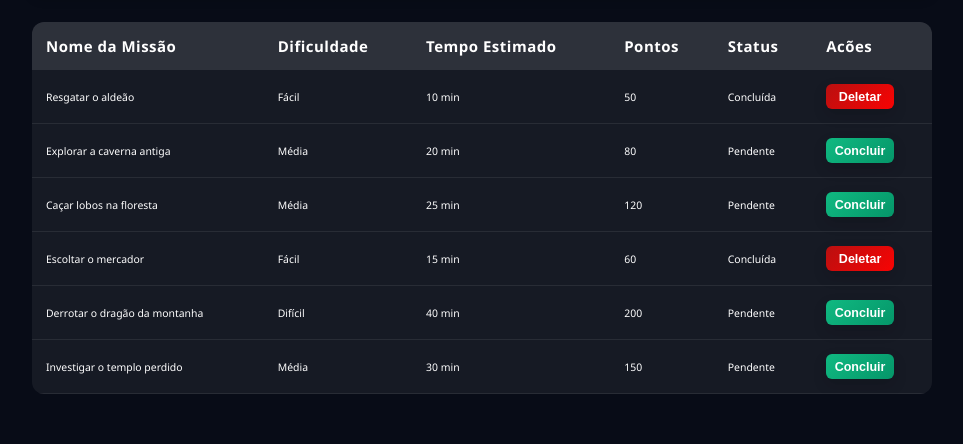
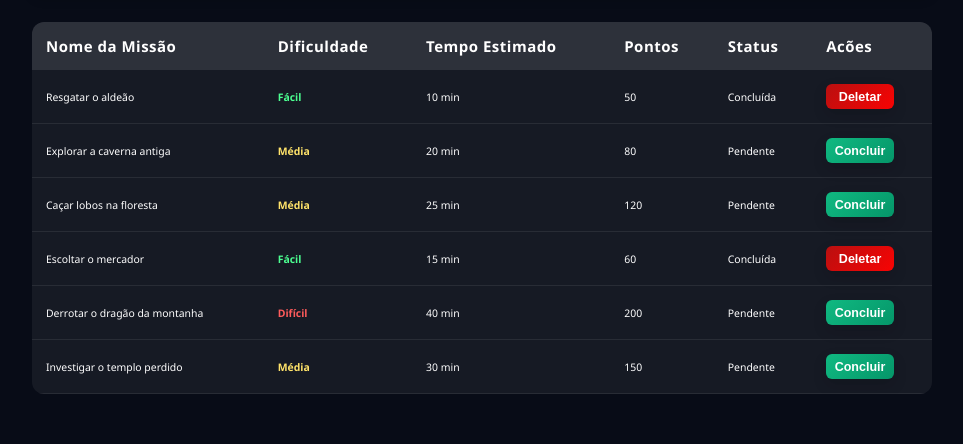
Before and after one commit to Henrique-nte/missions-project, a plain HTML site: page src/index.html in a window 1280 px wide. Shown: the part 176-620 px from the top of the page, without its empty margins (158-1121 px from the left). Drawn offline with nearby package versions, Linux system fonts and the light colour scheme.

Commit message:
Filtro Players

```diff
--- a/src/css/styles.css
+++ b/src/css/styles.css
@@ -306,12 +306,14 @@ tbody td {
   font-weight: bold;
 }
 
-.dificuldade-media {
+.dificuldade-media,
+.dificuldade-média {
   color: #ffe36a;
   font-weight: bold;
 }
 
-.dificuldade-dificil {
+.dificuldade-dificil,
+.dificuldade-difícil {
   color: #ff5c5c;
   font-weight: bold;
 }
--- a/src/js/index.js
+++ b/src/js/index.js
@@ -20,7 +20,9 @@ function carregarMissoes(jogadores) {
         return `
           <tr>
             <td class="nome-missao">${m.nome}</td>
-            <td class="dificuldade-${m.dificuldade}">${m.dificuldade}</td>
+            <td class="dificuldade-${m.dificuldade.toLowerCase()}">${
+          m.dificuldade
+        }</td>
             <td>${m.tempo}</td>
             <td>${m.pontos}</td>
             <td>${m.status}</td>
@@ -113,6 +115,7 @@ selectStatus.addEventListener("change", () => {
 selectPlayer.addEventListener("change", () => {
   inputPesquisa.value = "";
   selectDificuldades.value = "";
+  selectStatus.value = "";
   filtrarMissoes();
 });
 
```
